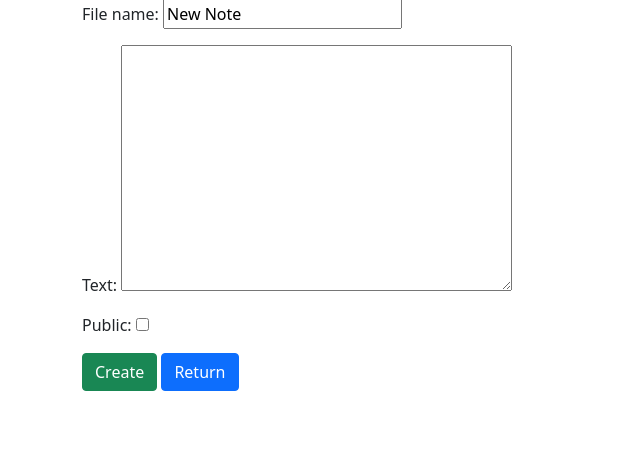
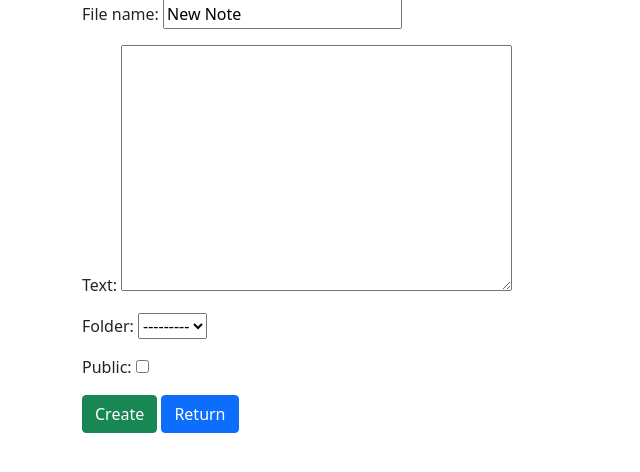
Before and after one commit to asma21976/Note-Goat-Application, a Django app: page /note/create/ in a window 1280 px wide. Shown: the part 113-585 px from the top of the page, without its empty margins (0-640 px from the left). Run offline with Django 3.2, Linux system fonts and the light colour scheme; data that the repository does not hold is empty.

Commit message:
Combined funcionalities

```diff
--- a/website/urls.py
+++ b/website/urls.py
@@ -1,11 +1,13 @@
 from django.urls import path
-from .views import HomePageView, CreateNoteView, ListNotesView, NoteDeleteView, UpdateFolderView, NoteUpdateView
+from .views import HomePageView, CreateNoteView, ListNotesView, NoteDeleteView, UpdateFolderView, NoteUpdateView, CreateFolderView, FolderDeleteView
 
 urlpatterns = [
     path('', HomePageView.as_view(), name='home'),
     path('note/create/', CreateNoteView.as_view(), name='create_note'),
     path('note/', ListNotesView.as_view(), name='list_notes'),
     path('note/<uuid:pk>/delete/', NoteDeleteView.as_view(), name='note_delete'),
+    path('note/<uuid:pk>/update/', NoteUpdateView.as_view(), name='update_note'),
+    path('folder/create/', CreateFolderView.as_view(), name='create_folder'),
     path('folder/<uuid:pk>/update/', UpdateFolderView.as_view(), name='folder_update'),
-    path('note/<uuid:pk>/update/', NoteUpdateView.as_view(), name='update_note'),
+    path('folder/<uuid:pk>/delete/', FolderDeleteView.as_view(), name='folder_delete'),
 ]
--- a/website/views.py
+++ b/website/views.py
@@ -46,28 +46,22 @@ class HomePageView(View):
         print(kwargs)
         return self.get(request, request.POST['id'], **kwargs)
 
-class UpdateFolderView(UpdateView):
-    template_name = 'update_folder.html'
-    model = Folder
-    fields = ['folder_name']
-    template_name_suffix = '_update_folder_form'
+class ListNotesView(ListView):
+    template_name = 'list_note.html'
+    model = Note
+    fields = ('file_name',)
+    context_object_name = 'notes'
 
 class CreateNoteView(CreateView):
     template_name = 'create_note.html'
     model = Note
-    fields = ('file_name', 'text', 'public')
+    fields = ('file_name', 'text', 'folder','public')
     context_object_name = 'note'
     success_url = reverse_lazy('home')
 
     def form_valid(self, form):
         form.instance.creator = self.request.user
         return super().form_valid(form)
-
-class ListNotesView(ListView):
-    template_name = 'list_note.html'
-    model = Note
-    fields = ('file_name',)
-    context_object_name = 'notes'
 
 class NoteUpdateView(UpdateView):
     template_name = 'create_note.html' #temp.
@@ -83,3 +77,22 @@ class NoteDeleteView(DeleteView):
     fields = ('file_name',)
     success_url = reverse_lazy('list_notes')
     context_object_name = 'notes'
+
+class CreateFolderView(CreateView):
+    template_name = 'create_folder.html'
+    model = Folder
+    fields = ('folder_name',)
+    success_url = reverse_lazy('home')
+
+class UpdateFolderView(UpdateView):
+    template_name = 'update_folder.html'
+    model = Folder
+    fields = ['folder_name']
+    template_name_suffix = '_update_folder_form'
+
+class FolderDeleteView(DeleteView):
+    template_name = 'delete_folder.html'
+    model = Folder
+    fields = ('folder_name',)
+    success_url = reverse_lazy('home')
+    context_object_name = 'folder'
```
Also changed, not shown: templates/create_folder.html (added, +14 -0 lines), templates/delete_folder.html (added, +10 -0 lines), templates/homepage.html (+9 -1 lines), 8 other files.
